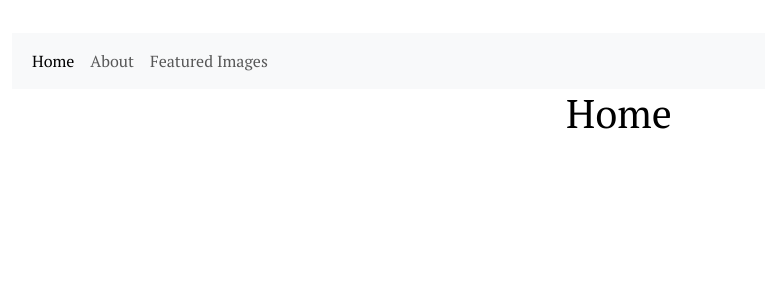
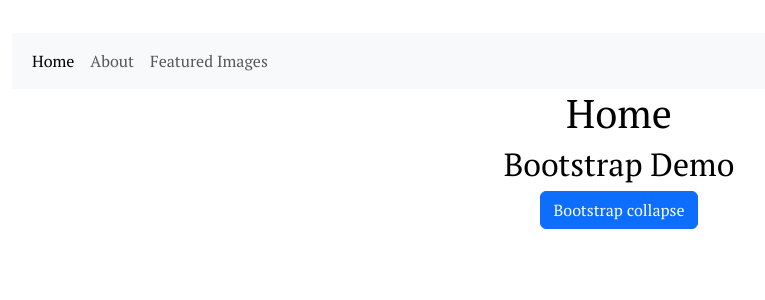
Before and after one commit to arcualberta/npm.arc-components, a Vue app in the folder npm.arc-components/: page / in a window 1280 px wide. Shown: the top 300 px of the page, without its empty margins (21-786 px from the left). Built offline with nearby package versions, Linux system fonts and the light colour scheme.

Commit message:
Added a Bootstrap demo to HomeView

```diff
--- a/npm.arc-components/src/views/HomeView.vue
+++ b/npm.arc-components/src/views/HomeView.vue
@@ -1,6 +1,18 @@
 <template>
     <h1>Home</h1>
+
+    <h2>Bootstrap Demo</h2>
+    <button
+        class="btn btn-primary"
+        data-bs-target="#collapseTarget"
+        data-bs-toggle="collapse">
+        Bootstrap collapse
+    </button>
+    <div class="collapse py-2" id="collapseTarget">
+        This is the toggle-able content!
+    </div>
 </template>
 
 <script setup lang="ts">
+
 </script>
```
